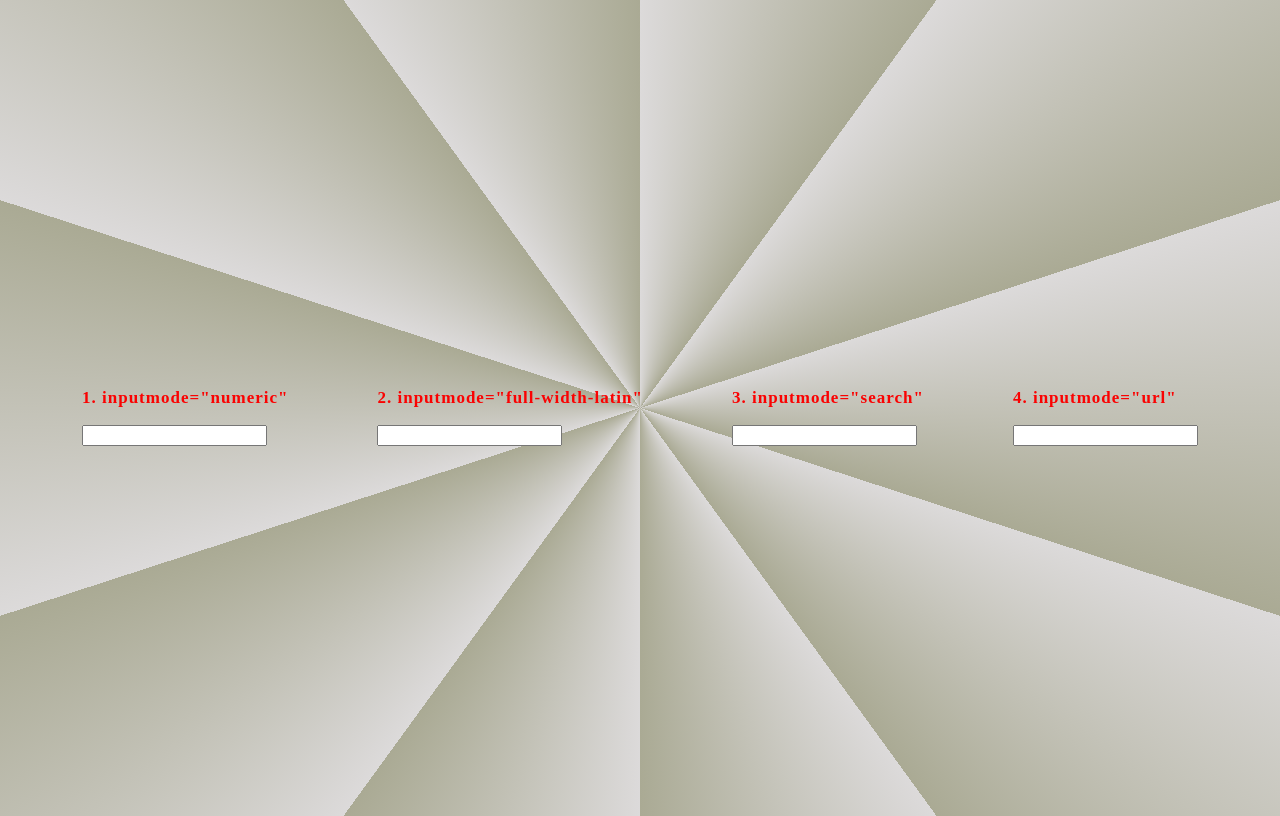
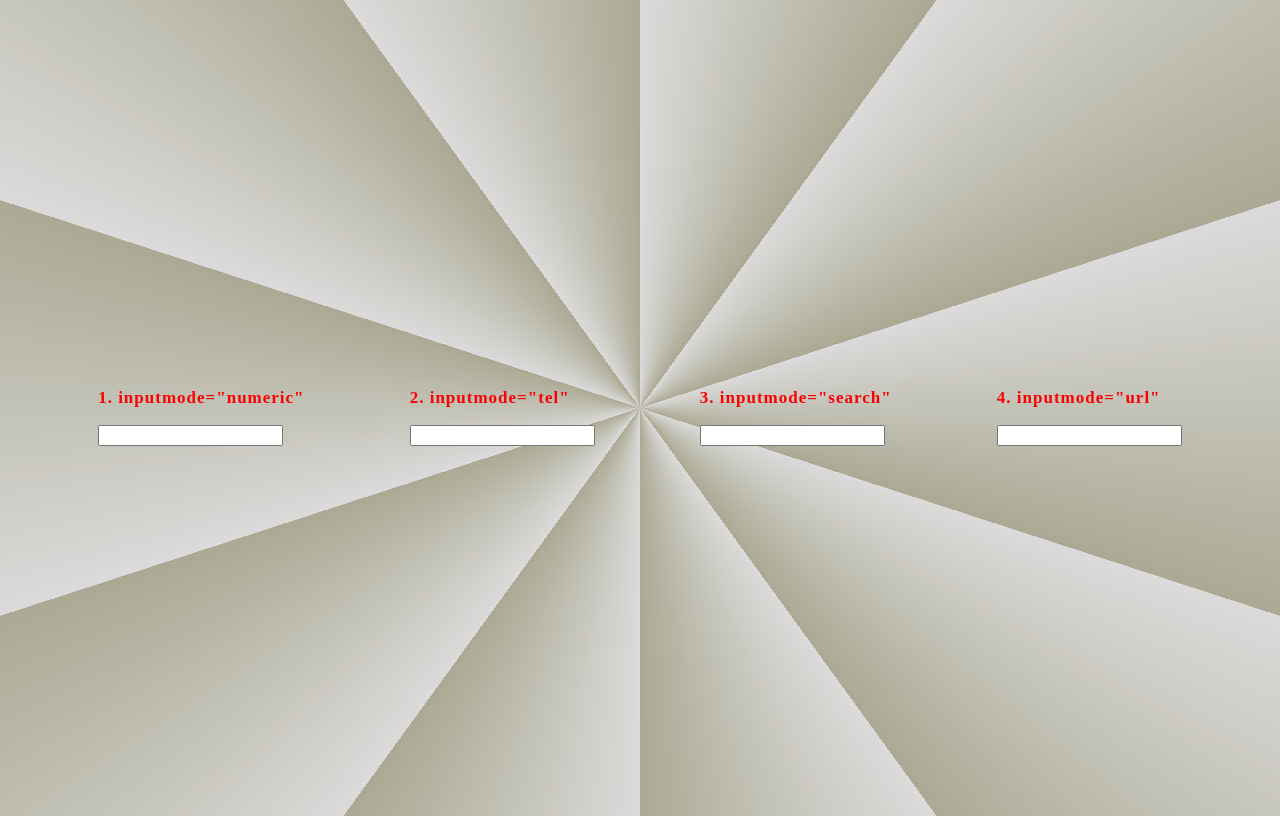
Before and after one commit to MohanRao22/Input-Types, a plain HTML site: page index.html in a window 1280 px wide. Drawn offline with Linux system fonts and the light colour scheme.

Commit message:
tel input

```diff
--- a/index.html
+++ b/index.html
@@ -32,8 +32,8 @@
         <input type="text" inputmode="numeric" />
     </div>
     <div class="input-blk">
-        <p>2. inputmode="full-width-latin"</p>
-        <input type="text" inputmode="full-width-latin" />
+        <p>2. inputmode="tel"</p>
+        <input type="text" inputmode="tel" />
     </div>
     <div class="input-blk">
         <p>3. inputmode="search"</p>
```
